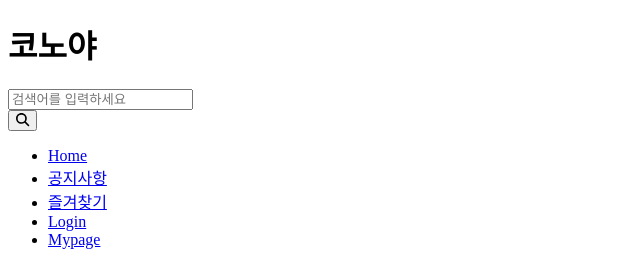
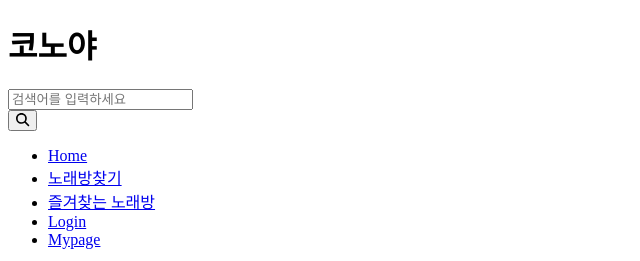
Before and after one commit to p614080/conoyafrontend, a React (Create React App) app: page / in a window 1280 px wide. Shown: the top 261 px of the page, without its empty margins (0-640 px from the left). Built offline with nearby package versions, Linux system fonts and the light colour scheme.

Commit message:
modified:   src/menus/BasicHeader.js 	new file:   src/pages/singroom/SingroomDetailPage.js 	new file:   src/pages/singroom/SingroomListPage.js 	modified:   src/router/root.js 	new file:   src/router/singroomRouter.js

```diff
--- a/src/menus/BasicHeader.js
+++ b/src/menus/BasicHeader.js
@@ -38,10 +38,10 @@ const BasicHeader = () => {
               <Link to={"/"}>Home</Link>
             </li>
             <li>
-              <Link to={"/notice"}>공지사항</Link>
+              <Link to={"/singroom/list"}>노래방찾기</Link>
             </li>
             <li>
-              <Link to={"/member/bookmark"}>즐겨찾기</Link>
+              <Link to={"/member/bookmark"}>즐겨찾는 노래방</Link>
             </li>
             <li>
               <Link to={"/member/login"}>Login</Link>
--- /dev/null
+++ b/src/pages/singroom/SingroomDetailPage.js
@@ -0,0 +1,10 @@
+import BasicLayout from "../../layout/BasicLayout";
+
+const SingroomDetailPage = () =>{
+    return(
+        <BasicLayout>
+            노래방 상세페이지
+        </BasicLayout>
+    );
+}
+export default SingroomDetailPage;
--- /dev/null
+++ b/src/pages/singroom/SingroomListPage.js
@@ -0,0 +1,10 @@
+import BasicLayout from "../../layout/BasicLayout";
+
+const SingroomListPage = () => {
+    return(
+        <BasicLayout>
+            노래방리스트 페이지
+        </BasicLayout>
+        )
+}
+export default SingroomListPage;
--- a/src/router/root.js
+++ b/src/router/root.js
@@ -1,5 +1,6 @@
 import { lazy, Suspense } from "react";
 import memberRouter from "./memberRouter";
+import singroomRouter from "./singroomRouter";
 
 const {createBrowserRouter} = require("react-router-dom");
 
@@ -24,6 +25,10 @@ const root = createBrowserRouter([
     {
         path: "member",
         children: memberRouter()
+    },
+    {
+        path: "singroom",
+        children: singroomRouter()
     }
 ])
 
--- /dev/null
+++ b/src/router/singroomRouter.js
@@ -0,0 +1,28 @@
+import { Suspense, lazy } from "react";
+
+const Loading = <div>Loading....</div>
+
+const List =  lazy(() => import("../pages/singroom/SingroomListPage"))
+
+const Detail = lazy(() => import("../pages/singroom/SingroomDetailPage"))
+
+
+const SingroomRouter = () => {
+
+  return [
+    {
+      path:"",
+      element: <Suspense fallback={Loading}><List/></Suspense>
+    },
+    {
+      path:"list",
+      element: <Suspense fallback={Loading}><List/></Suspense>
+    },
+    {
+      path:"detail",
+      element: <Suspense fallback={Loading}><Detail/></Suspense>
+    },
+  ]
+}
+
+export default SingroomRouter
```
